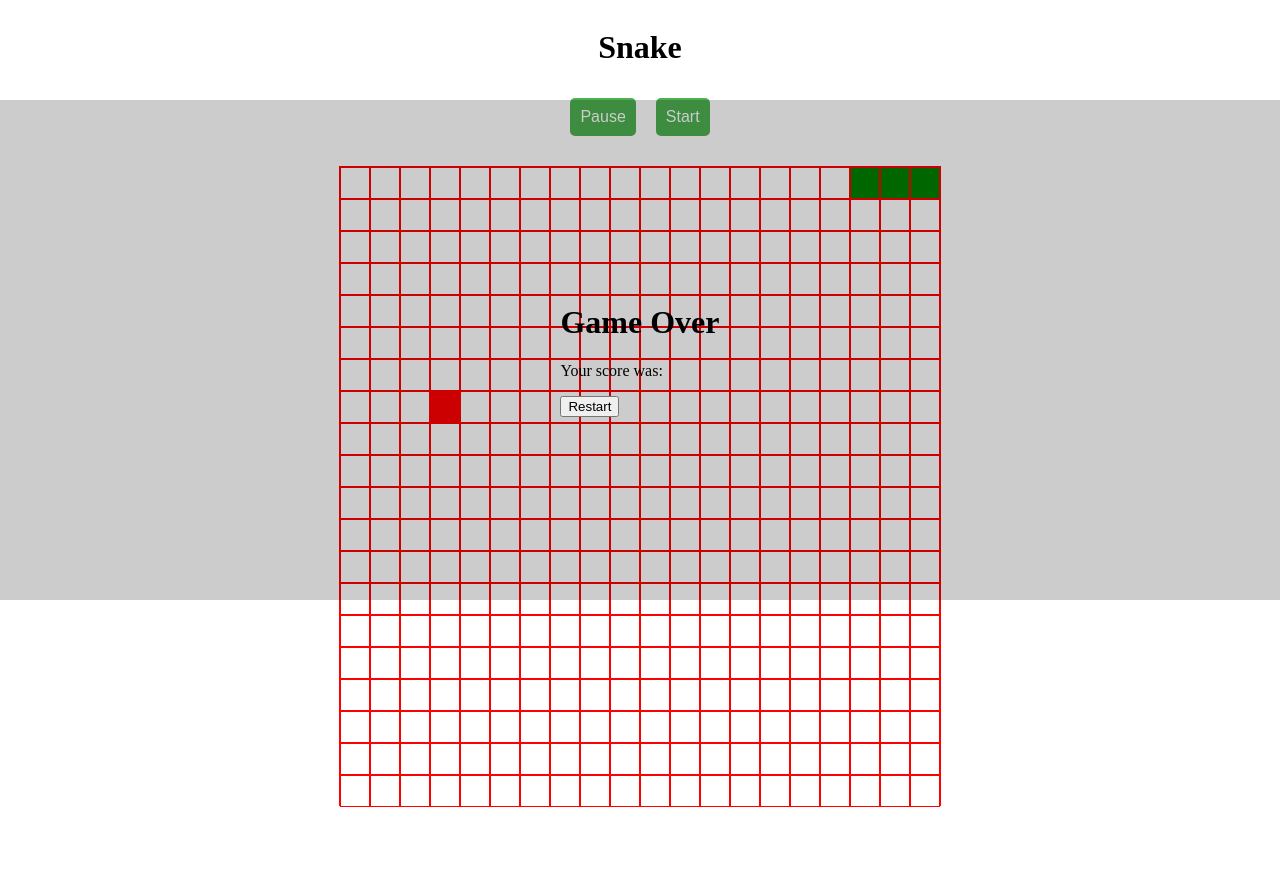
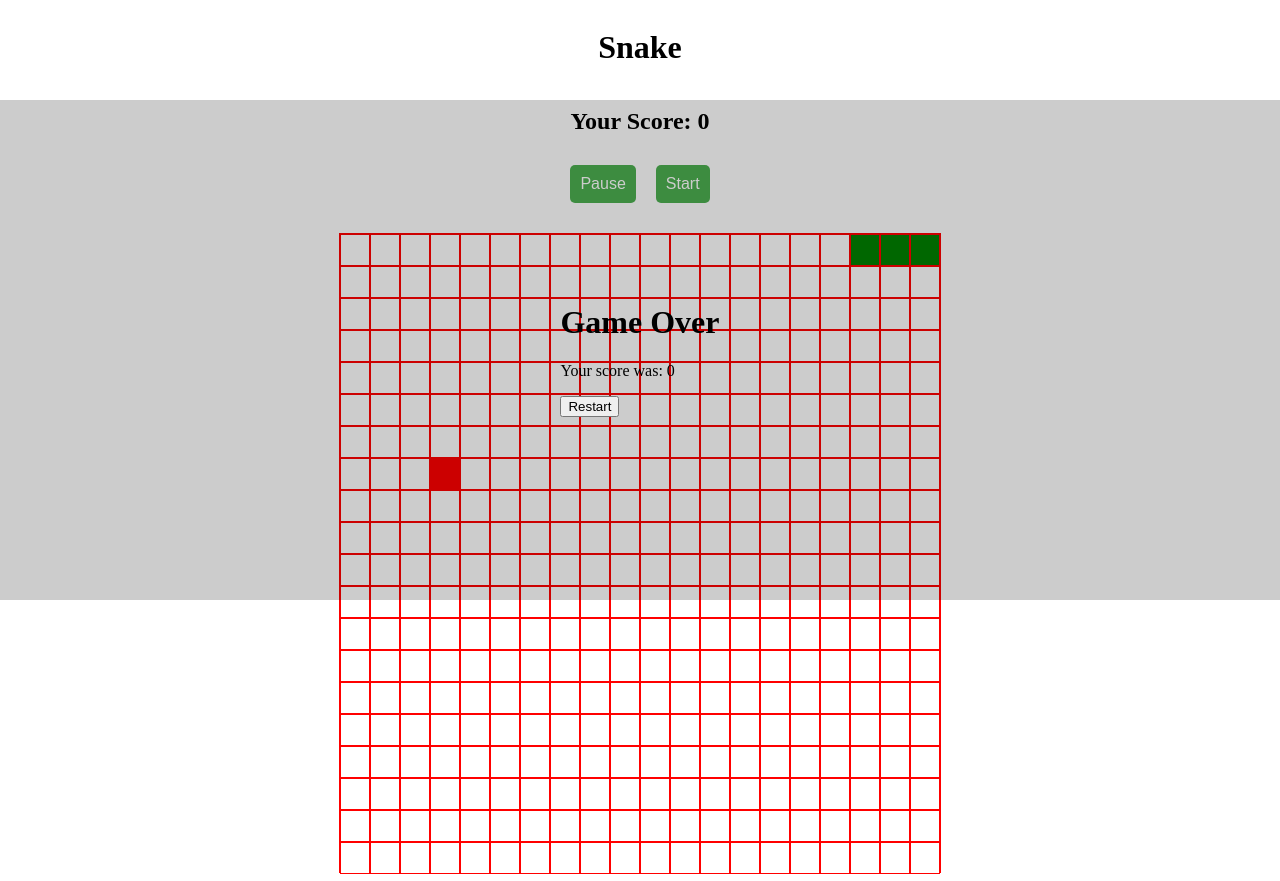
Before and after one commit to sushruth31/snake_vanilla_js, a plain HTML site: page index.html in a window 1280 px wide. Both pictures are taken after a click on the button "Start". Before the commit the page ends 814 px from the top, so only its background shows below. Drawn offline with Linux system fonts and the light colour scheme.

Commit message:
more updates

```diff
--- a/index.html
+++ b/index.html
@@ -1,5 +1,6 @@
 <div id="container">
   <h1>Snake</h1>
+  <h2>Your Score: <span class="score"></span></h2>
   <div id="btncontainer">
     <button class="btn" id="pause">Pause</button>
     <button class="btn" id="start">Start</button>
@@ -8,7 +9,7 @@
   <div id="gameovermodal">
     <div id="gameovermodalcontent">
       <h1>Game Over</h1>
-      <p>Your score was:<span id="score"></span></p>
+      <p>Your score was: <span class="score"></span></p>
       <button id="restart">Restart</button>
     </div>
   </div>
--- a/snake.js
+++ b/snake.js
@@ -3,6 +3,7 @@ const NUM_ROWS = 20;
 const NUM_COLS = 20;
 const CELL = 30;
 const INIT_IDS = [0, 1, 2].map((i) => `${0}-${i}`);
+const scoreTxt = document.getElementById("score");
 
 // game state
 let intervalId = null;
@@ -12,15 +13,21 @@ let currentSnake = new Set(INIT_IDS);
 let interval = 400;
 let currentFood = getFood();
 
+// getFood will check if the food is in the snake, if it is, it will try again
 function getFood() {
-  return `${Math.floor(Math.random() * NUM_ROWS)}-${Math.floor(
+  const attempt = `${Math.floor(Math.random() * NUM_ROWS)}-${Math.floor(
     Math.random() * NUM_COLS
   )}`;
+  if (currentSnake.has(attempt)) {
+    return getFood();
+  }
+  return attempt;
 }
 
+// get new food will check if the food is the same as the current food, if it is, it will try again
 function getNewFood() {
   const attempt = getFood();
-  if (currentSnake.has(attempt) || attempt === currentFood) {
+  if (attempt === currentFood) {
     return getNewFood();
   }
   return attempt;
@@ -130,6 +137,8 @@ function step() {
   // if it doesnt eat food, remove the tail
   if (nextId === currentFood) {
     currentFood = getNewFood();
+    // update the score
+    updateScore(++score);
   } else {
     // remove the tail
     currentSnake.delete([...currentSnake][0]);
@@ -167,6 +176,8 @@ function restartGame() {
   currentSnake = new Set(INIT_IDS);
   currentDir = moveRight;
   currentFood = getFood();
+  score = 0;
+  updateScore(score);
   drawSnakeAndFood();
   startGameLoop();
 }
@@ -196,10 +207,19 @@ function createHandlers() {
   startBtn.addEventListener("click", startGameLoop);
 }
 
+function updateScore(val) {
+  const scoreEls = document.getElementsByClassName("score");
+  for (const scoreEl of scoreEls) {
+    scoreEl.innerHTML = val;
+  }
+}
+
 function main() {
   // create the board
   initCanvas();
   createHandlers();
+
+  updateScore(score);
 
   //set up the game loop
   startGameLoop();
```
